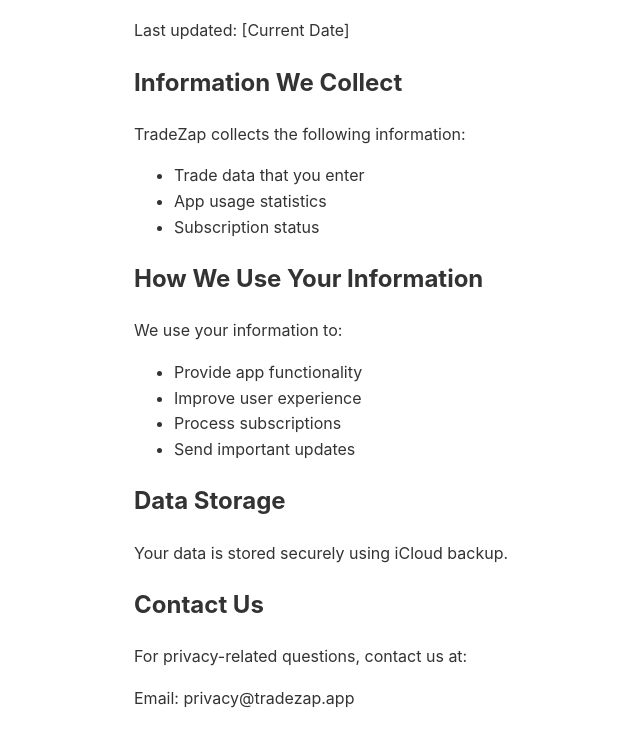
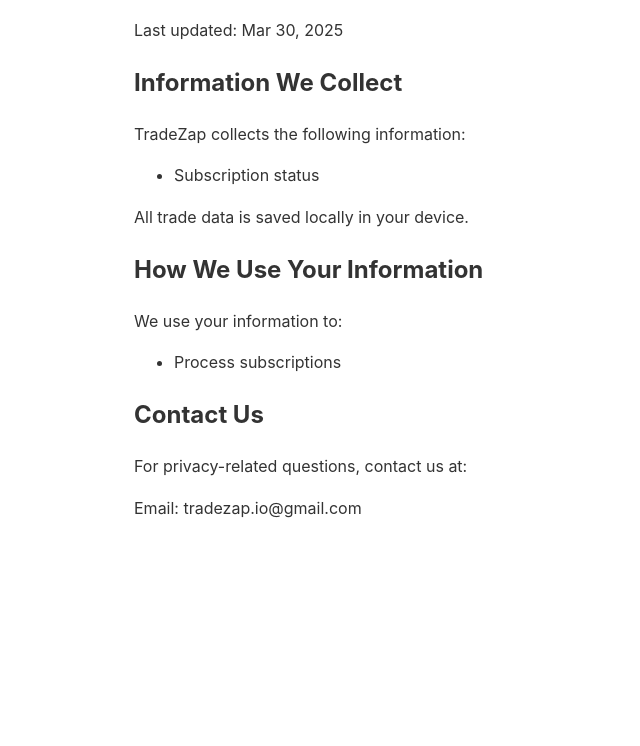
Before and after one commit to bishwish/tradezap-support, a plain HTML site: page privacy.html in a window 1280 px wide. Shown: the part 96-842 px from the top of the page, without its empty margins (106-746 px from the left). After the commit the page ends 800 px from the top, so only its background shows below. Drawn offline with Linux system fonts and the light colour scheme.

Commit message:
Update privacy.html

```diff
--- a/privacy.html
+++ b/privacy.html
@@ -20,30 +20,23 @@
 </head>
 <body>
     <h1>Privacy Policy</h1>
-    <p>Last updated: [Current Date]</p>
+    <p>Last updated: Mar 30, 2025</p>
 
     <h2>Information We Collect</h2>
     <p>TradeZap collects the following information:</p>
     <ul>
-        <li>Trade data that you enter</li>
-        <li>App usage statistics</li>
         <li>Subscription status</li>
     </ul>
+    <p>All trade data is saved locally in your device.</p>
 
     <h2>How We Use Your Information</h2>
     <p>We use your information to:</p>
     <ul>
-        <li>Provide app functionality</li>
-        <li>Improve user experience</li>
         <li>Process subscriptions</li>
-        <li>Send important updates</li>
     </ul>
-
-    <h2>Data Storage</h2>
-    <p>Your data is stored securely using iCloud backup.</p>
 
     <h2>Contact Us</h2>
     <p>For privacy-related questions, contact us at:</p>
-    <p>Email: privacy@tradezap.app</p>
+    <p>Email: tradezap.io@gmail.com</p>
 </body>
 </html>
```
